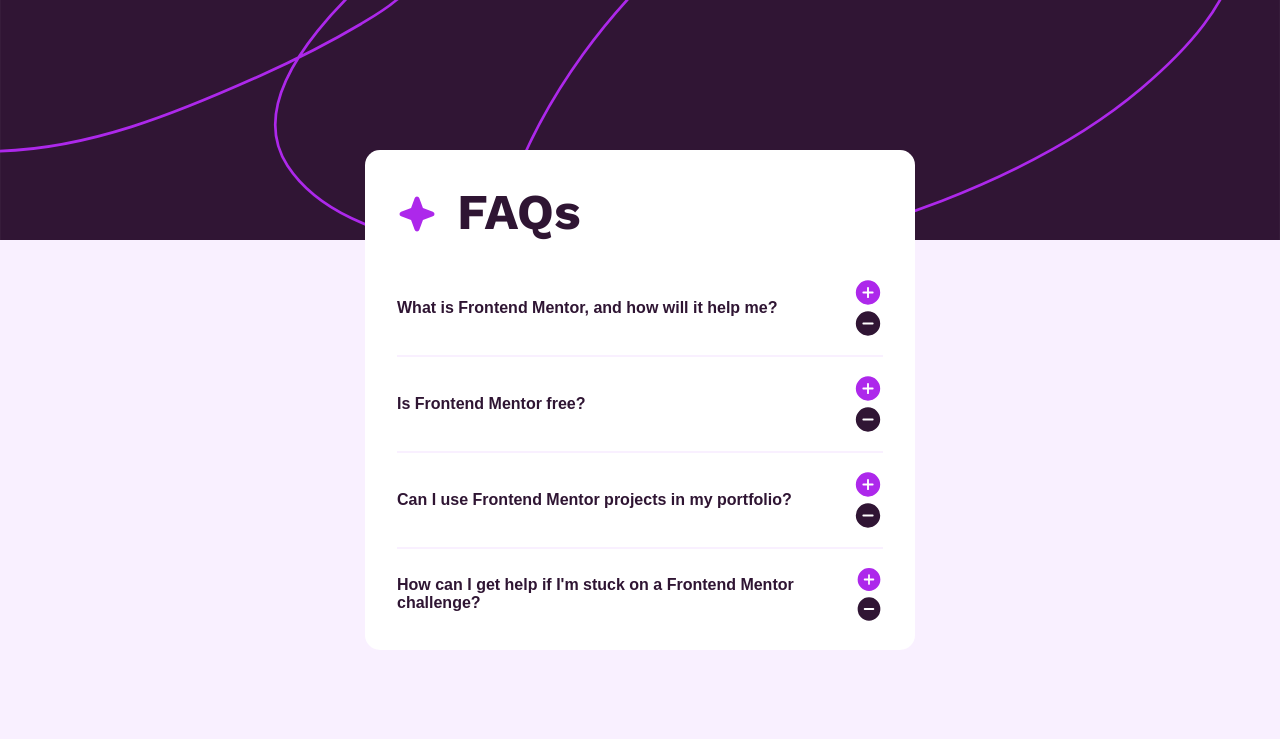
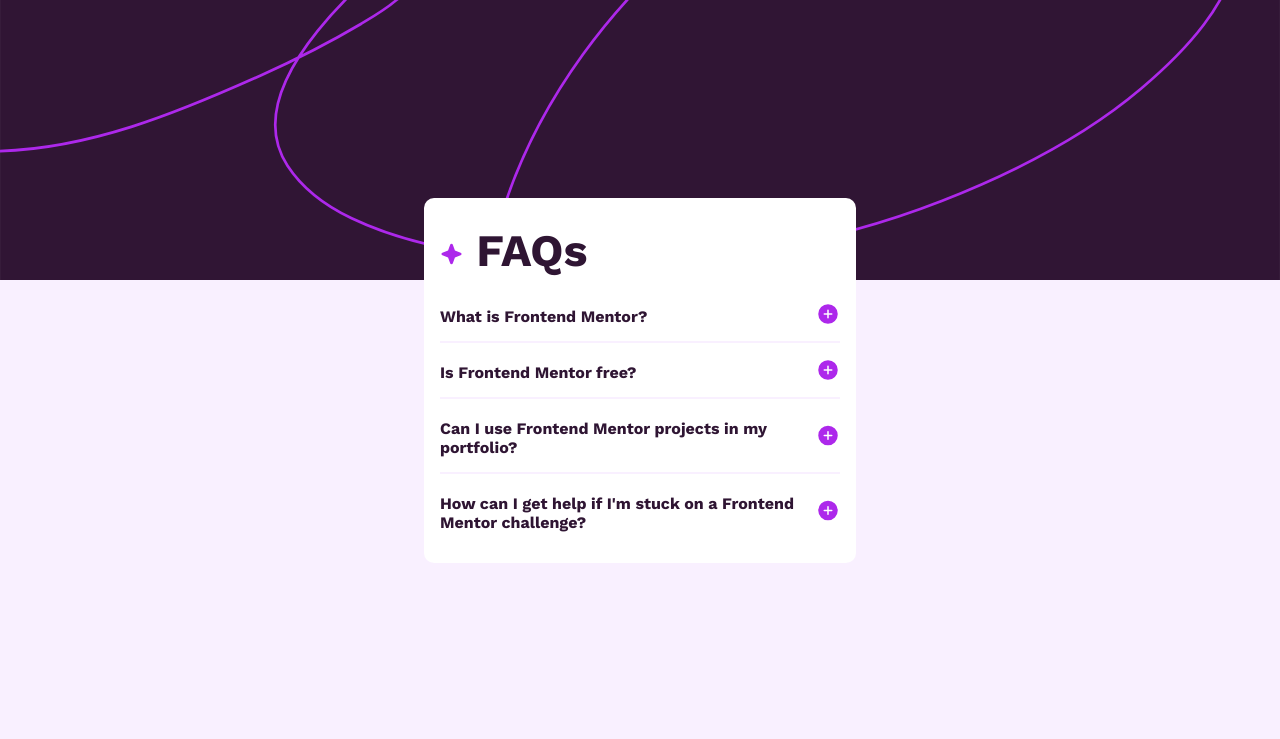
Before and after one commit to moreiramanu/Desafio-faq-accordion-main, a plain HTML site: page index.html in a window 1280 px wide. Drawn offline with nearby package versions, Linux system fonts and the light colour scheme.

Commit message:
mudança de codificação - finalizado.

```diff
--- a/index.html
+++ b/index.html
@@ -1,106 +1,87 @@
 <!DOCTYPE html>
 <html lang="en">
+
 <head>
   <meta charset="UTF-8">
-  <meta name="viewport" content="width=device-width, initial-scale=1.0"> <!-- displays site properly based on user's device -->
+  <meta name="viewport" content="width=device-width, initial-scale=1.0">
+  <!-- displays site properly based on user's device -->
 
   <link rel="icon" type="image/png" sizes="32x32" href="./assets/images/favicon-32x32.png">
-
-  <title>FAQ accordion</title>
   <link rel="stylesheet" href="style.css">
-  <link rel="stylesheet" href="script.js">
+  <script src="script.js"></script>
+  <title>Frontend Mentor | FAQ accordion</title>
 </head>
 <body>
-  <div id="fundo"></div>
+<div id="background"></div>
+    <div id="box">
+      <h1 tabindex="1">
+        <img id="estrela" src="assets/images/icon-star.svg" alt="Estrela" /> FAQs
+      </h1>
       <div class="accordion">
-       <div class="faq-titulo">
-    <img src="assets/images/icon-star.svg" alt="Estrela Roxa" >
-     <h1 tabindex="1"></h1>
-    <h1>FAQs</h1>
-   </div>
-   <div class="container-card">
-    <div class="container-conteudo">
         <div
-          class="accordion-item" onclick="toggleAccordion(this)"
+          class="accordion-item"
+          onclick="toggleAccordion(this)"
           tabindex="2"
           onfocus="toggleAccordion(this)">
-      <button class="btn-card">
-       What is Frontend Mentor, and how will it help me?
-       <div class="icons-btn">
-        <img src="assets/images/icon-plus.svg" alt="Mais">
-        <img src="assets/images/icon-minus.svg" alt="Menos">
+          <div class="accordion-card">
+            <h2 class="accordion-titulo">What is Frontend Mentor?</h2>
+            <img class="mais" src="assets/images/icon-plus.svg" />
           </div>
-      </button>
-      <div class="card-resposta">
-      <p> Frontend Mentor offers realistic coding challenges to help developers improve their
-  frontend coding skills with projects in HTML, CSS, and JavaScript. It's suitable for
-  all levels and ideal for portfolio building.</p>
+          <div class="accordion-conteudo">
+            <p>Frontend Mentor is a platform stic coding challenges. It's
+            suitable for all levels and ideal for portfolio building.</p>
           </div>
         </div>
-    </div>
-    </div>
-    <div class="container-card">
-    <div class="container-conteudo">
         <div
           class="accordion-item"
           onclick="toggleAccordion(this)"
           tabindex="3"
-          onfocus="toggleAccordion(this)">
-      <button class="btn-card">
-       Is Frontend Mentor free?
-       <div class="icons-btn">
-        <img src="assets/images/icon-plus.svg" alt="Mais">
-        <img src="assets/images/icon-minus.svg" alt="Menos">
+          onfocus="toggleAccordion(this)"
+        >
+          <div class="accordion-card">
+            <h2 class="accordion-titulo">Is Frontend Mentor free?</h2>
+            <img class="mais" src="assets/images/icon-plus.svg" />
           </div>
-      </button>
-        <div class="card-resposta">
-      <p> Yes, Frontend Mentor offers both free and premium coding challenges, with the free
-  option providing access to a range of projects suitable for all skill levels.</p>
+          <div class="accordion-conteudo">
+            <p>Yes, Frontend Mentor offers both free and premium coding challenges,
+            with the free option providing access to a range of projects
+            suitable for all skill levels.</p>
           </div>
         </div>
-      </div>
-   </div>
-  <div class="container-card">
-    <div class="container-conteudo">
         <div
           class="accordion-item"
           onclick="toggleAccordion(this)"
           tabindex="4"
-          onfocus="toggleAccordion(this)">
-      <button class="btn-card">
+          onfocus="toggleAccordion(this)"
+        >
+          <div class="accordion-card">
+            <h2 class="accordion-titulo">
               Can I use Frontend Mentor projects in my portfolio?
-       <div class="icons-btn">
-        <img src="assets/images/icon-plus.svg" alt="Mais">
-        <img src="assets/images/icon-minus.svg" alt="Menos">
+            </h2>
+            <img class="mais" src="assets/images/icon-plus.svg" />
           </div>
-      </button>
-      <div class="card-resposta">
-      <p>Yes, you can use projects completed on Frontend Mentor in your portfolio. It's an excellent
-  way to showcase your skills to potential employers!</p>
+          <div class="accordion-conteudo">
+            <p> Yes, you can use projects completed on Frontend Mentor in your
+            portfolio. It's an excellent way to showcase your skills to
+            potential employers!</p>
           </div>
         </div>
-   </div>
-   </div>
-
- <div class="container-card">
-    <div class="container-conteudo">
         <div
           class="accordion-item"
           onclick="toggleAccordion(this)"
           tabindex="5"
-          onfocus="toggleAccordion(this)">
-      <button class="btn-card">
+          onfocus="toggleAccordion(this)"
+        >
+          <div class="accordion-card">
+            <h2 class="accordion-titulo">
               How can I get help if I'm stuck on a Frontend Mentor challenge?
-       <div class="icons-btn">
-        <img src="assets/images/icon-plus.svg" alt="Mais">
-        <img src="assets/images/icon-minus.svg" alt="Menos">
+            </h2>
+            <img class="mais" src="assets/images/icon-plus.svg" />
           </div>
-      </button>
-      <div class="card-resposta">
-      <p>The best place to get help is inside Frontend Mentor's Discord community. There's a help
-  channel where you can ask questions and seek support from other community members.</p>
-  </div>
-  </div>
+          <div class="accordion-conteudo">
+            <p> The best place to get help is inside Frontend Mentor's Discord
+           community. There's a help channel where you can ask questions and
+            seek support from other community members.</p>
           </div>
         </div>
       </div>
--- a/script.js
+++ b/script.js
@@ -0,0 +1,13 @@
+function toggleAccordion(accordionItem) {
+        const conteudo = accordionItem.querySelector(".accordion-conteudo");
+        const image = accordionItem.querySelector(".mais");
+        const isConteudoVisible =
+          window.getComputedStyle(conteudo).display !== "none";
+        if (!isConteudoVisible) {
+          conteudo.style.display = "block";
+          image.src = "assets/images/icon-minus.svg";
+        } else {
+          conteudo.style.display = "none";
+          image.src = "assets/images/icon-plus.svg";
+        }
+    }
--- a/style.css
+++ b/style.css
@@ -1,118 +1,87 @@
-@import url('https://fonts.googleapis.com/css2?family=Figtree:ital,wght@0,300..900;1,300..900&family=Karla:ital,wght@0,200..800;1,200..800&family=Lexend+Deca:wght@100..900&family=Outfit:wght@100..900&family=Work+Sans:ital,wght@0,100..900;1,100..900&display=swap');
-*{
-    padding:0;
-    margin:0;
-    box-sizing: border-box;
+@import url('https://fonts.googleapis.com/css2?family=Karla:ital,wght@0,200..800;1,200..800&family=Work+Sans:ital,wght@0,100..900;1,100..900&display=swap');
+  body {
+        background-color: hsl(275, 100%, 97%);
+        display: flex;
+        flex-direction: column;
+        align-items: center;
+        justify-content: center;
       }
-:root{
-    --white:hsl(0, 100%, 100%);
-    --lightpink:hsl(275, 100%, 97%);
-    --roxoclaro:hsl(292, 16%, 49%);
-    --roxoescuro:hsl(292, 42%, 14%);
-}
-body{
-  background-repeat: no-repeat;
-  background-color: hsl(275, 100%, 97%);
-  background-size:contain;
-  font-family: "Work Sans";
-  min-height: 100vh;
-  display:flex;
-  padding-bottom: 100px;
-}
-#fundo{
-background-image: url('assets/images/background-pattern-desktop.svg');
+
+      #background {
         position: absolute;
         top: 0;
-left: 0;
         width: 100%;
-height: 30%;
+        height: 35%;
         background-image: url("./assets/images/background-pattern-desktop.svg");
         background-size: cover;
-z-index: -1;
-}
-img, svg{
-    max-width: 100%;
-    display:block;
-}
-button{
-    cursor:pointer;
-    background-color: transparent;
-    width: 100%;
-    padding: 1rem 0;
-    font-size: 16px;
-    font-weight: bold;
-    display: flex;
-    text-align: left;
-    align-items: center;
-    justify-content: space-between;
-    border:0;
-    color: var(--roxoescuro);
-}
-button:hover{
-    color:purple
-}
-.accordion{
-  background-color: white;
-  max-width: 550px;
-  margin: 150px auto;
-  padding: 2rem;
-  border-radius: 15px;
-  height: 500px;;
-}
-.faq-titulo h1{
-    font-size: 50px;
-    padding-bottom: 20px;
-    color: var(--roxoescuro);
-    display: flex;
-}
-.faq-titulo{
-    display: flex;
-    gap:10px;
-}
-.faq-titulo img{
-   margin-bottom: 15px;
-}
-.container-card:not(:last-child){
- border-bottom: 2px solid var(--lightpink);
-}
-.card-resposta{
-    background-color: var(--white);
-    max-height: 0;
-    overflow: hidden;
-    transition:max-height 200ms ease;
-}
-.card-resposta p{
-    color: var(--roxoclaro);
-    padding: 10px 0;
-}
-@media (max-width:780px){
-    body{
-        background-image: url(assets/images/background-pattern-mobile.svg);
-        font-size:8px;
-       padding-top: 50px;
-    }
-    img, svg{
-        max-width:80px;
-        display:block;
-        object-fit:none;
-    }
-    .accordion{
-        margin-top:10%;
-        max-width:350px;
-        height:500px;
+        z-index: -2;
 
       }
-.faq-titulo h1{
-    font-size: 40px;
+      #box {
+        margin-left: 1rem;
+        margin-right: 1rem;
+        padding: 1rem;
+        background-color: white;
+        border-radius: 10px;
+        margin-top: 15%;
+        font-family: "Work Sans";
+        max-width: 400px;
       }
-.faq-titulo{
-    display:flex;
-    gap: 10px;
+      #box h1 {
+        font-weight: bold;
+        color: hsl(292, 42%, 14%);
+        font-size:45px;
+        margin-bottom: 10px;
+        margin-top: 10px;
     }
-.faq-titulo img{
-    max-width:30px;
+      #box h2 {
+        font-size: 16px;
+        font-weight:bold;
+        color: hsl(292, 42%, 14%);
+        margin-bottom:15px;;
+        margin-top: 20px;
+      }
+      #box div {
+        font-size: 0.75rem;
+        font-weight: 400;
+        color: hsl(292, 16%, 49%);
+      }
+      #box h2 {
+        transition: color 0.3s ease;
+      }
+      #box h2:hover {
+        color: hsl(293, 31%, 62%);
+      }
+      #estrela {
+        width: auto;
+        height: 1.5rem;
+      }
+      .accordion-card {
+        display: flex;
+        cursor: pointer;
+      }
+      .mais {
+        margin-left: auto;
         height: auto;
-    object-fit: contain;
-    margin-bottom: 15px;
+        width: 1.5rem;
+      }
+      .accordion-conteudo{
+        display: none;
+      }
+      .accordion-conteudo p{
+        font-size: 14px;
+        font-weight: 450;
+      }
+      .accordion-card{
+        border-bottom:2px solid  hsl(275, 100%, 97%);
+        padding: 10px, 0px;
+      }
+      .accordion-item:last-child .accordion-card{
+        border-bottom: 0px;
+      }
+
+      @media screen and (min-width: 780px) {
+        #box {
+          margin-top: 15%;
         }
     }
```
Lines whose indentation alone changed are shown as unchanged.
